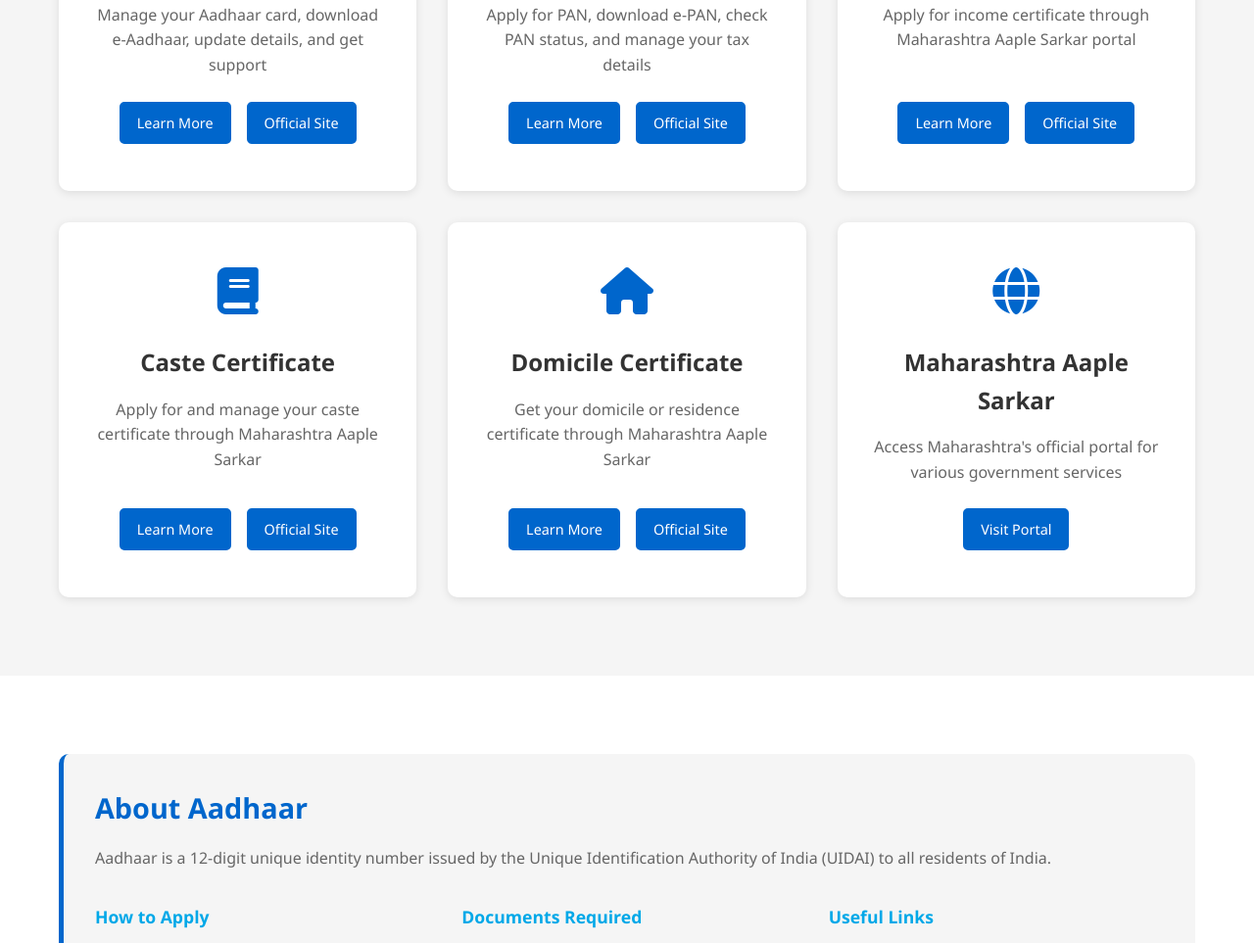
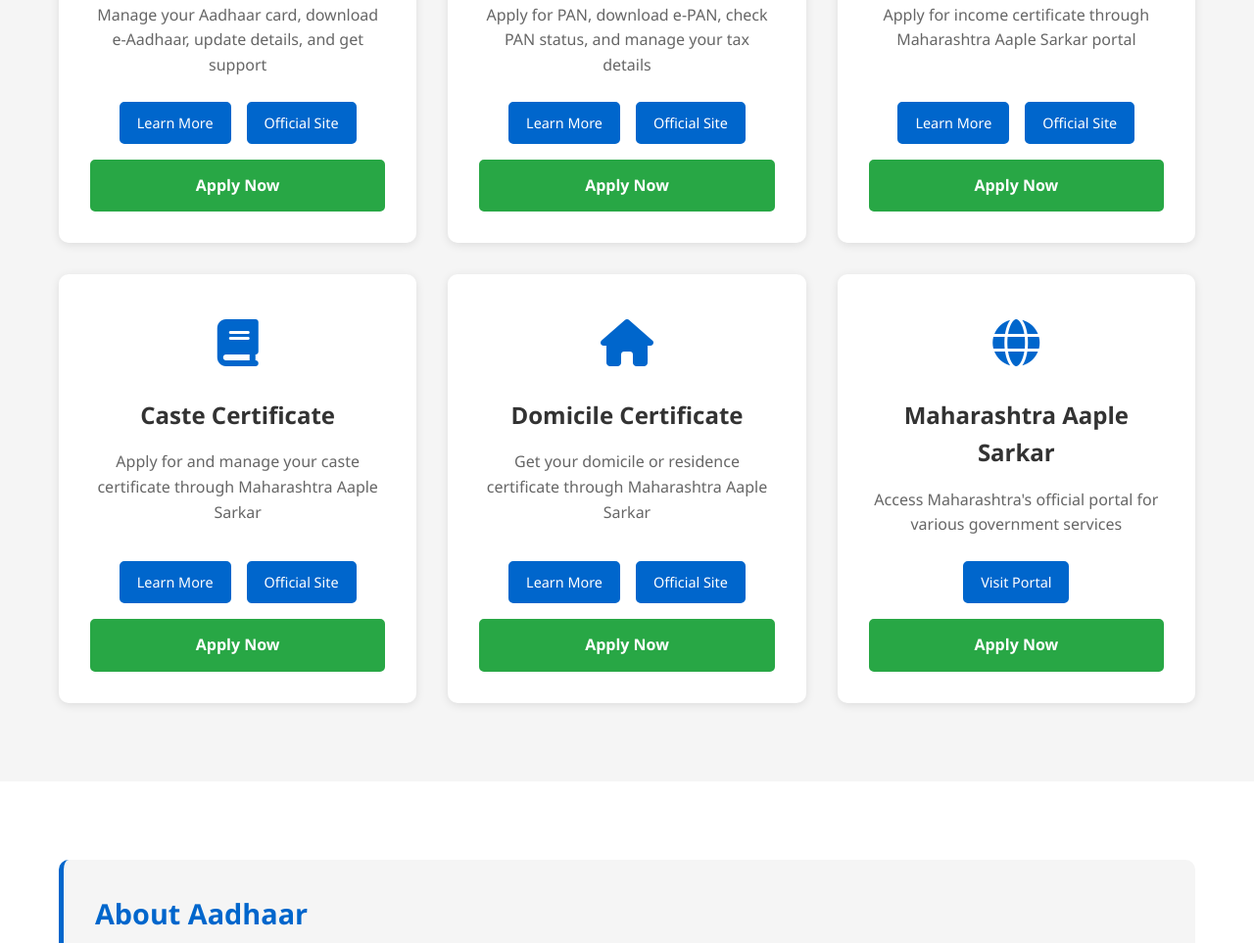
Before and after one commit to baviskarv915-ctrl/document-mitra, a plain HTML site: page index.html in a window 1280 px wide. Shown: the part 983-1946 px from the top of the page at 98% size. Drawn offline with Linux system fonts and the light colour scheme.

Commit message:
Add "Apply Now" buttons to all service cards with official government portal links

```diff
--- a/index.html
+++ b/index.html
@@ -57,6 +57,7 @@
                         <a href="#aadhaar" class="link-btn">Learn More</a>
                         <a href="https://uidai.gov.in" target="_blank" class="link-btn">Official Site</a>
                     </div>
+                    <a href="https://uidai.gov.in" target="_blank" class="apply-btn">Apply Now</a>
                 </div>
 
                 <!-- PAN Service -->
@@ -70,6 +71,7 @@
                         <a href="#pan" class="link-btn">Learn More</a>
                         <a href="https://www.tin-nsdl.com" target="_blank" class="link-btn">Official Site</a>
                     </div>
+                    <a href="https://www.tin-nsdl.com" target="_blank" class="apply-btn">Apply Now</a>
                 </div>
 
                 <!-- Income Certificate Service -->
@@ -83,6 +85,7 @@
                         <a href="#income" class="link-btn">Learn More</a>
                         <a href="https://aaplesarkar.mahaonline.gov.in/" target="_blank" class="link-btn">Official Site</a>
                     </div>
+                    <a href="https://aaplesarkar.mahaonline.gov.in/" target="_blank" class="apply-btn">Apply Now</a>
                 </div>
 
                 <!-- Caste Certificate Service -->
@@ -96,6 +99,7 @@
                         <a href="#caste" class="link-btn">Learn More</a>
                         <a href="https://aaplesarkar.mahaonline.gov.in/" target="_blank" class="link-btn">Official Site</a>
                     </div>
+                    <a href="https://aaplesarkar.mahaonline.gov.in/" target="_blank" class="apply-btn">Apply Now</a>
                 </div>
 
                 <!-- Domicile/Residence Certificate Service -->
@@ -109,6 +113,7 @@
                         <a href="#domicile" class="link-btn">Learn More</a>
                         <a href="https://aaplesarkar.mahaonline.gov.in/" target="_blank" class="link-btn">Official Site</a>
                     </div>
+                    <a href="https://aaplesarkar.mahaonline.gov.in/" target="_blank" class="apply-btn">Apply Now</a>
                 </div>
 
                 <!-- Maharashtra Aaple Sarkar Portal -->
@@ -121,6 +126,7 @@
                     <div class="card-links">
                         <a href="https://aaplesarkar.mahaonline.gov.in/" target="_blank" class="link-btn">Visit Portal</a>
                     </div>
+                    <a href="https://aaplesarkar.mahaonline.gov.in/" target="_blank" class="apply-btn">Apply Now</a>
                 </div>
             </div>
         </div>
```
